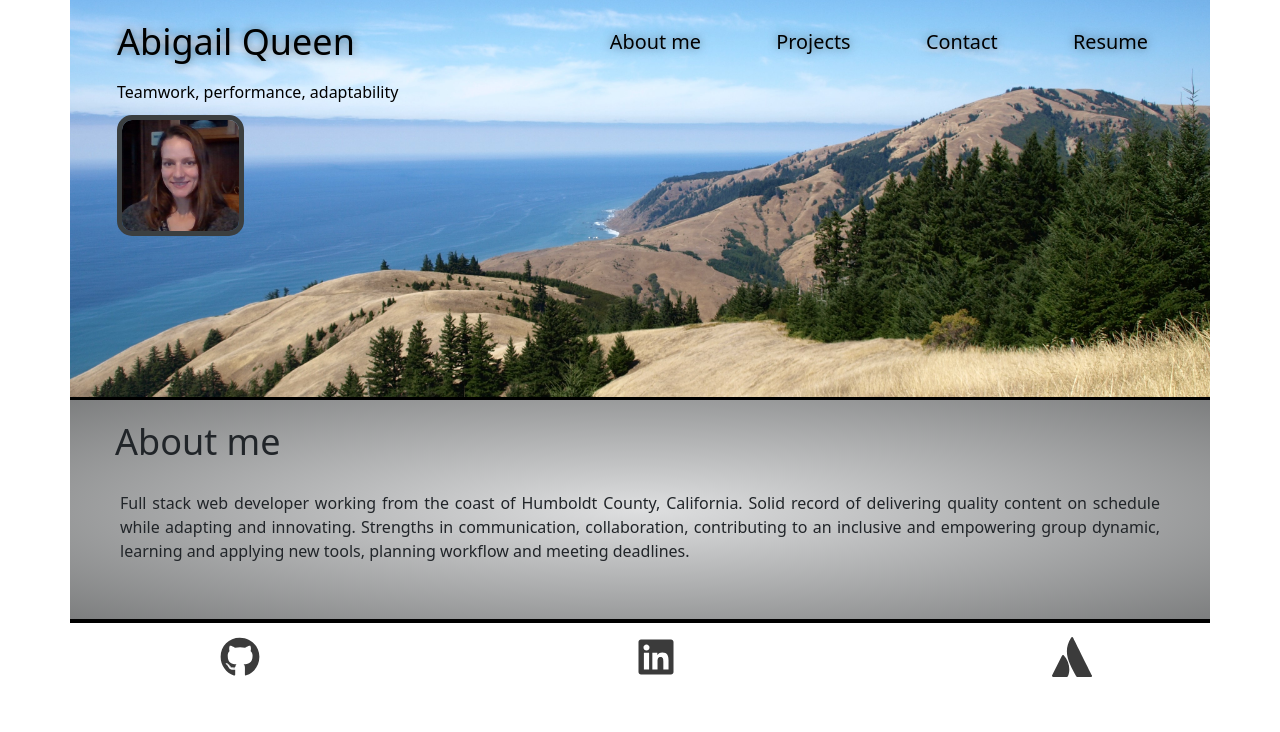
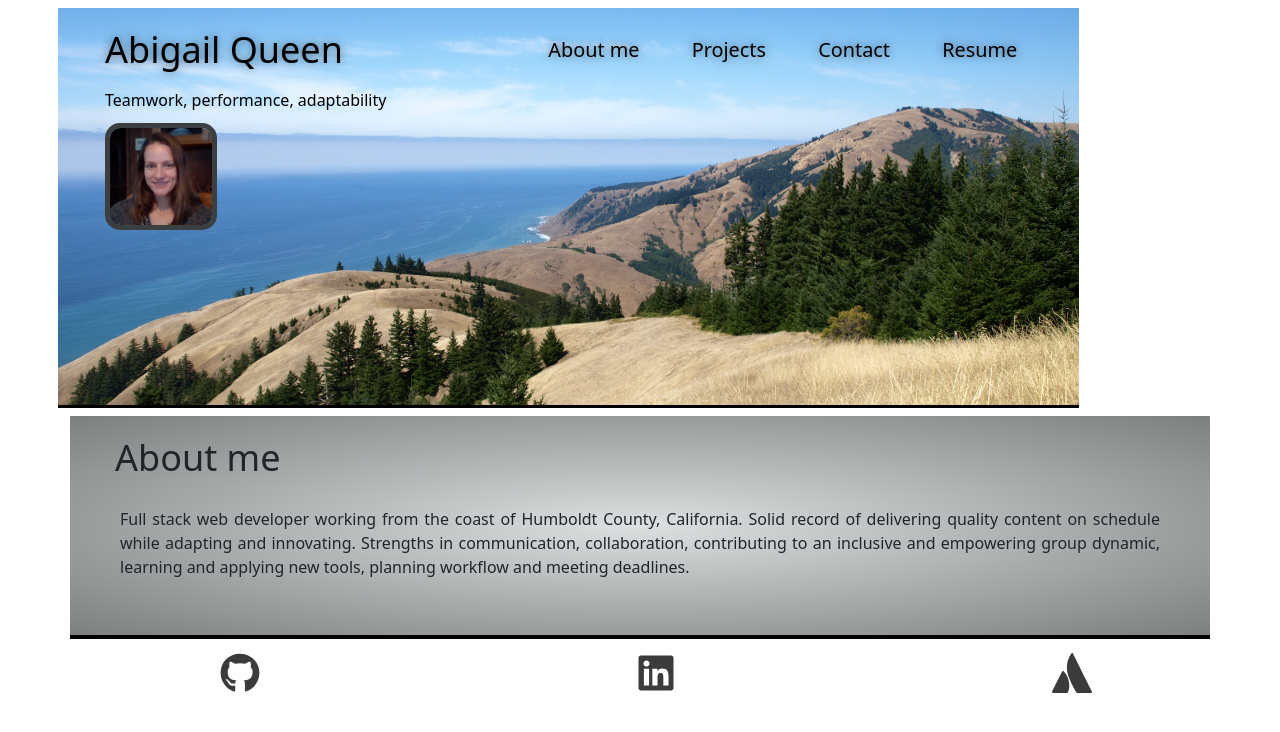
Before and after one commit to Abi-Queen/abi-queen-spa, a React (Create React App) app: page / in a window 1280 px wide. Shown: the top 732 px of the page. Built offline with nearby package versions, Linux system fonts and the light colour scheme.

Commit message:
added nav tags, navbar class

```diff
--- a/src/components/Nav/index.js
+++ b/src/components/Nav/index.js
@@ -2,14 +2,14 @@ import React from 'react'
 import { Link } from 'react-router-dom'
 import profilePhoto from '../../assets/images/photo.jpg'
 
-function Nav (props) {
+function Nav(props) {
     const {
         contactSelected,
         setContactSelected
     } = props
 
     return (
-    <section className="container">
+        <nav className="container navbar navbar-expand-lg">
             <header className="header row">
                 <div className="col-5">
                     <h1>
@@ -17,7 +17,7 @@ function Nav (props) {
                         </a>
                     </h1>
                     <h3>Teamwork, performance, adaptability</h3>
-                <img src={profilePhoto} style={{ width: "30%" }} alt="Abi Queen profile"/>
+                    <img src={profilePhoto} style={{ width: "30%" }} alt="Abi Queen profile" />
                 </div>
                 <div className="col-7">
                     <nav>
@@ -39,7 +39,7 @@ function Nav (props) {
                     </nav>
                 </div>
             </header>
-    </section>
+        </nav>
     )
 }
 
```
Also changed, not shown: 11 other files (tests, documents, lock files or other folders). Lines whose indentation alone changed are shown as unchanged.
